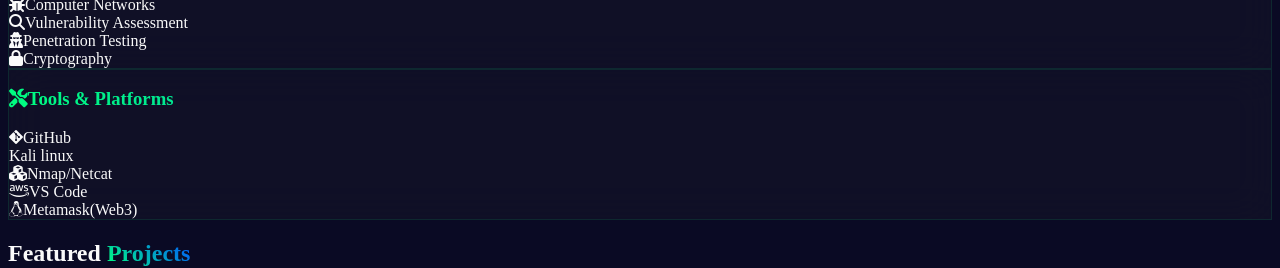
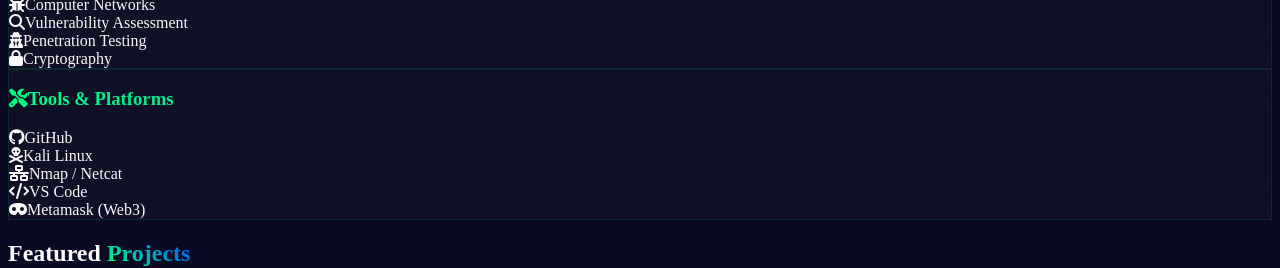
Before and after one commit to niharkonda55/Nihar_Portfolio, a React (Vite) app in the folder client/: page / in a window 1280 px wide. Shown: the part 1420-1688 px from the top of the page. Built offline with nearby package versions, Linux system fonts and the light colour scheme.

Commit message:
Certicates added

```diff
--- a/client/src/components/SkillsSection.tsx
+++ b/client/src/components/SkillsSection.tsx
@@ -42,11 +42,11 @@ export default function SkillsSection() {
       title: "Tools & Platforms",
       icon: "fas fa-tools",
       skills: [
-        { name: "GitHub", icon: "fab fa-git-alt" },
-        { name: "Kali linux", icon: "fab fa-kali" },
-        { name: "Nmap/Netcat", icon: "fas fa-cubes" },
-        { name: "VS Code", icon: "fab fa-aws" },
-        { name: "Metamask(Web3)", icon: "fab fa-linux" }
+        { name: "GitHub", icon: "fab fa-github" },
+        { name: "Kali Linux", icon: "fas fa-skull-crossbones" }, // symbolic
+        { name: "Nmap / Netcat", icon: "fas fa-network-wired" },
+        { name: "VS Code", icon: "fas fa-code" },
+        { name: "Metamask (Web3)", icon: "fas fa-mask" } // generic; consider SVG
       ]
     }
   ];
```
Also changed, not shown: 1 other file (tests, documents, lock files or other folders).
